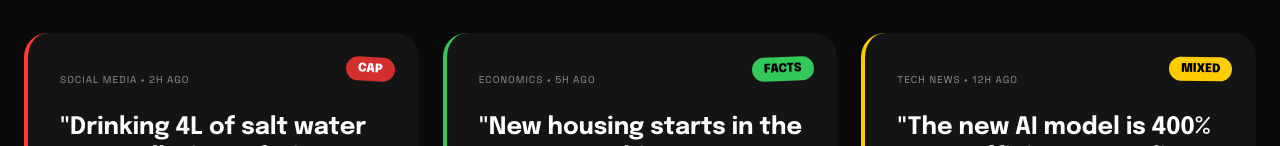
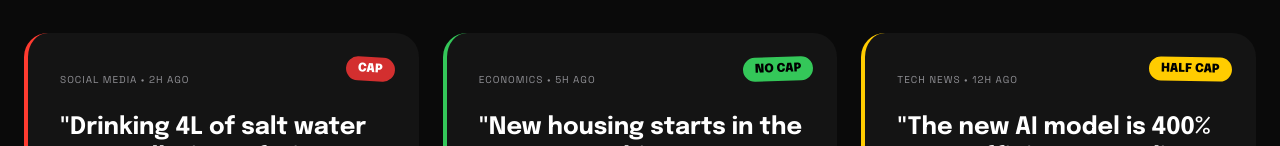
Before and after one commit to mylife-as-miles/CAP, a React (Vite) app: page / in a window 1280 px wide. Shown: the part 1037-1183 px from the top of the page. Built offline with nearby package versions, Linux system fonts and the light colour scheme.

Commit message:
feat: implement core application structure for misinformation checking and trending claims.

```diff
--- a/src/App.tsx
+++ b/src/App.tsx
@@ -358,7 +358,7 @@ export default function App() {
                     onBadgeClick={(e) => { e.stopPropagation(); setScreen('top'); }}
                   />
                   <TrendCard
-                    type="FACTS"
+                    type="NO CAP"
                     category="Economics"
                     time="5h ago"
                     claim="New housing starts in the metro area hit a 10-year high this June."
@@ -366,7 +366,7 @@ export default function App() {
                     onClick={() => setScreen('results')}
                   />
                   <TrendCard
-                    type="MIXED"
+                    type="HALF CAP"
                     category="Tech News"
                     time="12h ago"
                     claim="The new AI model is 400% more efficient at coding than last year."
--- a/src/components/TrendCard.tsx
+++ b/src/components/TrendCard.tsx
@@ -2,7 +2,7 @@ import React from 'react';
 import { cn } from '@/src/lib/utils';
 
 interface TrendCardProps {
-  type: 'CAP' | 'FACTS' | 'MIXED';
+  type: 'CAP' | 'NO CAP' | 'HALF CAP';
   category: string;
   time: string;
   claim: string;
@@ -13,15 +13,15 @@ interface TrendCardProps {
 
 export function TrendCard({ type, category, time, claim, stats, onClick, onBadgeClick }: TrendCardProps) {
   const typeStyles = {
-    CAP: "border-primary bg-primary/10 text-primary",
-    FACTS: "border-secondary bg-secondary/10 text-secondary",
-    MIXED: "border-tertiary bg-tertiary/10 text-tertiary",
+    'CAP': "border-primary bg-primary/10 text-primary",
+    'NO CAP': "border-secondary bg-secondary/10 text-secondary",
+    'HALF CAP': "border-tertiary bg-tertiary/10 text-tertiary",
   };
 
   const badgeStyles = {
-    CAP: "bg-primary-dim text-white",
-    FACTS: "bg-secondary text-black",
-    MIXED: "bg-tertiary text-black",
+    'CAP': "bg-primary-dim text-white",
+    'NO CAP': "bg-secondary text-black",
+    'HALF CAP': "bg-tertiary text-black",
   };
 
   return (
@@ -29,7 +29,7 @@ export function TrendCard({ type, category, time, claim, stats, onClick, onBadge
       onClick={onClick}
       className={cn(
         "bg-surface rounded-3xl p-8 relative border-l-4 group hover:bg-surface-high transition-all cursor-pointer",
-        type === 'CAP' ? "border-primary" : type === 'FACTS' ? "border-secondary" : "border-tertiary"
+        type === 'CAP' ? "border-primary" : type === 'NO CAP' ? "border-secondary" : "border-tertiary"
       )}
     >
       <div
@@ -37,7 +37,7 @@ export function TrendCard({ type, category, time, claim, stats, onClick, onBadge
         className={cn(
           "absolute top-6 right-6 font-headline font-black text-xs px-3 py-1 rounded-full transition-transform group-hover:rotate-0 uppercase",
           badgeStyles[type],
-          type === 'CAP' ? "rotate-3" : type === 'FACTS' ? "-rotate-2" : "rotate-1",
+          type === 'CAP' ? "rotate-3" : type === 'NO CAP' ? "-rotate-2" : "rotate-1",
           onBadgeClick ? "cursor-pointer hover:scale-105" : ""
         )}
       >
```
